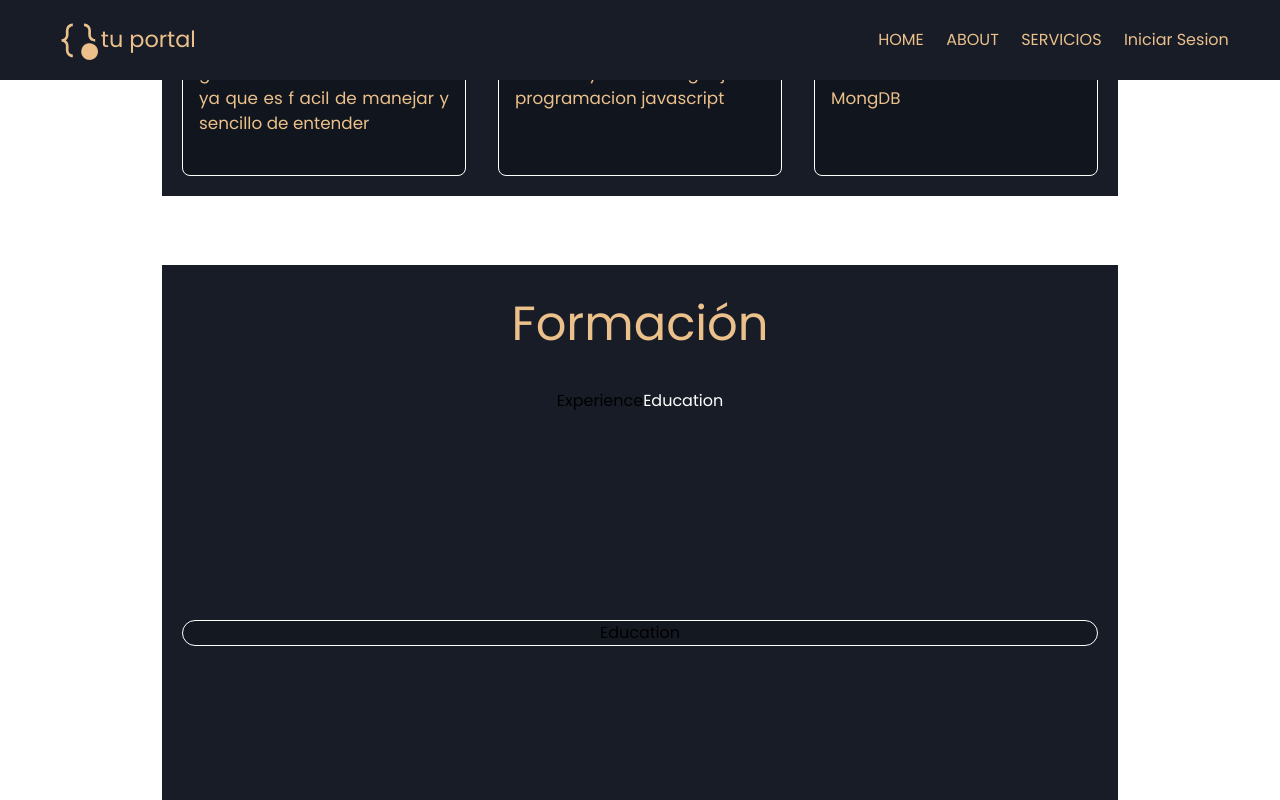
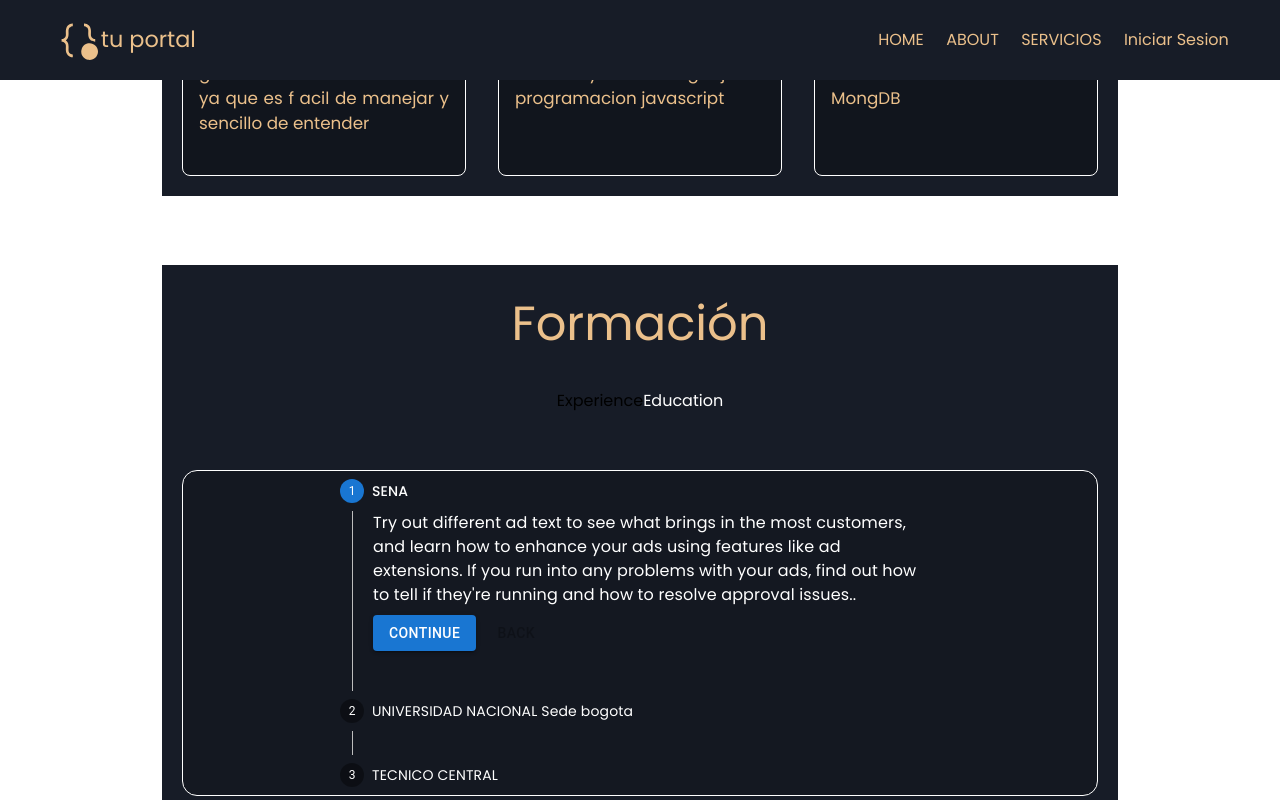
Before and after one commit to AlexSuarezRodriguez/you_portal, a React (Create React App) app: page / in a window 1280 px wide. Both pictures are taken after a click on the element "Education". Shown: the part 1767-2567 px from the top of the page. Built offline with nearby package versions, Linux system fonts and the light colour scheme; no server answers; a web font is replaced by a local one.

Commit message:
component Experience and education wth props

```diff
--- a/src/components/Education/index.jsx
+++ b/src/components/Education/index.jsx
@@ -1,9 +1,83 @@
-import React from 'react';
+/* eslint-disable react/prop-types */
+import * as React from 'react';
+import Box from '@mui/material/Box';
+import Stepper from '@mui/material/Stepper';
+import Step from '@mui/material/Step';
+import StepLabel from '@mui/material/StepLabel';
+import StepContent from '@mui/material/StepContent';
+import Button from '@mui/material/Button';
+import Typography from '@mui/material/Typography';
 
-function Education() {
+export default function VerticalLinearStepper({ formation }) {
+  const [activeStep, setActiveStep] = React.useState(0);
+
+  const handleNext = () => {
+    setActiveStep((prevActiveStep) => prevActiveStep + 1);
+  };
+
+  const handleBack = () => {
+    setActiveStep((prevActiveStep) => prevActiveStep - 1);
+  };
+
   return (
-    <div>Education</div>
+    <div style={{ margin: '0 auto' }}>
+      <Box sx={{ maxWidth: 600 }}>
+        <Stepper activeStep={activeStep} orientation="vertical">
+          {formation.map((step, index) => (
+            <Step key={step.label}>
+              <StepLabel
+                optional={
+                  index === 2 ? (
+                    <Typography variant="caption" />
+                  ) : null
+                }
+              >
+                <p style={{ color: 'white' }}>{step.label}</p>
+              </StepLabel>
+              <StepContent>
+                <Typography><p style={{ color: 'white' }}>{step.description}</p></Typography>
+                <Box sx={{ mb: 2 }}>
+                  <div>
+                    {
+                    activeStep === 2
+                      ? (
+                        <Button
+                          disabled={index === 0}
+                          onClick={handleBack}
+                          sx={{ mt: 1, mr: 1 }}
+                        >
+                          Back
+                        </Button>
+                      )
+                      : (
+                        <>
+                          <Button
+                            variant="contained"
+                            onClick={handleNext}
+                            sx={{ mt: 1, mr: 1 }}
+                          >
+                            {index === formation.length - 1
+                              ? null
+                              : 'Continue'}
+                          </Button>
+                          <Button
+                            disabled={index === 0}
+                            onClick={handleBack}
+                            sx={{ mt: 1, mr: 1 }}
+                          >
+                            Back
+                          </Button>
+                        </>
+                      )
+                  }
+                  </div>
+                </Box>
+              </StepContent>
+            </Step>
+          ))}
+        </Stepper>
+      </Box>
+
+    </div>
   );
 }
-
-export default Education;
--- a/src/components/Experience/index.jsx
+++ b/src/components/Experience/index.jsx
@@ -1,3 +1,4 @@
+/* eslint-disable react/prop-types */
 import * as React from 'react';
 import Box from '@mui/material/Box';
 import Stepper from '@mui/material/Stepper';
@@ -7,27 +8,7 @@ import StepContent from '@mui/material/StepContent';
 import Button from '@mui/material/Button';
 import Typography from '@mui/material/Typography';
 
-export default function VerticalLinearStepper() {
-  const steps = [
-    {
-      label: 'SENA',
-      description: `For each ad campaign that you create, you can control how much
-                you're willing to spend on clicks and conversions, which networks
-                and geographical locations you want your ads to show on, and more.`,
-    },
-    {
-      label: 'UNIVERSIDAD NACIONAL',
-      description:
-        'An ad group contains one or more ads which target a shared set of keywords.',
-    },
-    {
-      label: 'TECNICO',
-      description: `Try out different ad text to see what brings in the most customers,
-                and learn how to enhance your ads using features like ad extensions.
-                If you run into any problems with your ads, find out how to tell if
-                they're running and how to resolve approval issues.`,
-    },
-  ];
+export default function VerticalLinearStepper({ experienceJob }) {
   const [activeStep, setActiveStep] = React.useState(0);
 
   const handleNext = () => {
@@ -38,15 +19,11 @@ export default function VerticalLinearStepper() {
     setActiveStep((prevActiveStep) => prevActiveStep - 1);
   };
 
-  const handleReset = () => {
-    setActiveStep(0);
-  };
-
   return (
     <div style={{ margin: '0 auto' }}>
       <Box sx={{ maxWidth: 600 }}>
         <Stepper activeStep={activeStep} orientation="vertical">
-          {steps.map((step, index) => (
+          {experienceJob.map((step, index) => (
             <Step key={step.label}>
               <StepLabel
                 optional={
@@ -79,12 +56,8 @@ export default function VerticalLinearStepper() {
                             onClick={handleNext}
                             sx={{ mt: 1, mr: 1 }}
                           >
-                            {index === steps.length - 1
-                              ? (
-                                <Button onClick={handleReset} sx={{ mt: 1, mr: 1 }}>
-                                  Reset
-                                </Button>
-                              )
+                            {index === experienceJob.length - 1
+                              ? null
                               : 'Continue'}
                           </Button>
                           <Button
--- a/src/components/Formation/index.jsx
+++ b/src/components/Formation/index.jsx
@@ -1,3 +1,4 @@
+/* eslint-disable react/prop-types */
 /* eslint-disable jsx-a11y/click-events-have-key-events */
 /* eslint-disable jsx-a11y/no-noninteractive-element-interactions */
 import React, { useState } from 'react';
@@ -10,7 +11,7 @@ import {
   ContactTaget,
 } from './Formation.elements';
 
-function Formation() {
+function Formation({ formation, experienceJob }) {
   const [view, setView] = useState('Experience');
   return (
     <ContactContainer id="about">
@@ -33,7 +34,7 @@ function Formation() {
           </h3>
         </div>
         <ContactTaget>
-          {view === 'Experience' ? <Experience /> : <Education />}
+          {view === 'Experience' ? <Experience experienceJob={experienceJob} /> : <Education formation={formation} />}
 
         </ContactTaget>
       </ContactWrapper>
--- a/src/components/steps/Confirmation.jsx
+++ b/src/components/steps/Confirmation.jsx
@@ -2,18 +2,49 @@ import { useStepperContext } from '../../context/StepperContext';
 
 export default function Final() {
   const { userData } = useStepperContext();
-  const array = Object.keys(userData);
+  console.log('userData', userData);
+  function formation(objerDormation) {
+    // const arrayFormation= object.keys()
+    return objerDormation.map((element) => (
+      <>
+        {Object.keys(element).map((infAcadenmic, key) => (
+          // eslint-disable-next-line react/jsx-props-no-spreading
+          <p {...key}>
+            <strong>{infAcadenmic}</strong>
+            :
+            {' '}
+            {(element[infAcadenmic])}
+          </p>
+        ))}
+      </>
+    ));
+  }
   return (
     <div className="container md:mt-10">
-      <div className="flex flex-col items-center">
-        <div className="wrapper">
-          {
-          array.map((element) => <p key={element}>{(userData[element])}</p>)
-        }
+      <div className="flex flex-col">
+        <div>
+          <div className="flex flex-col items-start">
+            {
+            Object.keys(userData).map((element) => (element === 'formation'
+              ? formation(userData[element])
+              : (
+                <p key={element}>
+                  <strong>{element}</strong>
+                  :
+                  {' '}
+                  {(userData[element])}
+                </p>
+              )))
+          }
+          </div>
+
         </div>
-
-        <div className="mt-3 text-xl font-semibold uppercase text-green-500">
-          Valida la informacion
+        <hr />
+        <br />
+        <div clasName="flex items-center">
+          <div className="mt-3 text-xl flex items-center font-semibold uppercase text-green-500">
+            Valida la informacion
+          </div>
         </div>
         <div className="text-lg font-semibold text-gray-500">
           verifica tus datos ya que son de vital importancia para nosotros!
--- a/src/components/steps/FormationAcademic.jsx
+++ b/src/components/steps/FormationAcademic.jsx
@@ -13,6 +13,7 @@ function FormSchool({ onHandleSubmit }) {
 
   const handelSubmit = (e) => {
     e.preventDefault();
+    alert('se a agregado una formacion academica');
     onHandleSubmit(school);
   };
 
@@ -58,20 +59,52 @@ export default function Account() {
 
   const handleSubmit = (school) => {
     const data = [...schools, school];
-    console.log(data);
+    console.log('esto es data', data);
     setSchools(data);
   };
-
+  console.log('esto es userData', userData);
   useEffect(() => {
-    setUserData({ ...userData, formation: [schools] });
+    setUserData({ ...userData, formation: schools });
   }, [schools]);
   return (
     <div>
-      {/* Cada vez que le den click al boton agregar metes elc omponente */}
-      <FormSchool onHandleSubmit={handleSubmit} userData={userData} />
-
-      {/* sera que requiere un boton */}
-      {/* aqui no va el boton */}
+      <FormSchool onHandleSubmit={handleSubmit} />
     </div>
   );
 }
+
+// import React from "react";
+
+// const inputSchema = {
+//   label: "skills",
+//   Type: "input",
+//   placeholder: "dime tu skill",
+//   onChange: (e, key) => console.log("string from", key, e.target.value)
+// };
+
+// const initialSchema = [inputSchema];
+
+// const Form = () => {
+//   const [schema, setSchema] = React.useState(initialSchema);
+//   const handleAddMoreSkills = () => setSchema([...schema, inputSchema]);
+//   return (
+//     <>
+//       <form>
+//         {schema.map(({ label, Type, placeholder, onChange }, key) => {
+//           return (
+//             <div {...key}>
+//               <h2>{label}</h2>
+//               <Type
+//                 placeholder={placeholder}
+//                 onChange={(e) => onChange(e, key)}
+//               />
+//             </div>
+//           );
+//         })}
+//       </form>
+//       <button onClick={handleAddMoreSkills}>add more skills</button>
+//     </>
+//   );
+// };
+
+// export default Form;
--- a/src/page/HomePage/db.json
+++ b/src/page/HomePage/db.json
@@ -12,5 +12,35 @@
   "ubication":"Bogota D.C - Colombia",
   "facebook":"https://es-la.facebook.com/",
   "github":"https://github.com/",
-  "numberContact":"+573242587573"
+  "numberContact":"+573242587573",
+  "formation":[
+    {
+      "label": "SENA",
+      "description": "Try out different ad text to see what brings in the most customers, and learn how to enhance your ads using features like ad extensions. If you run into any problems with your ads, find out how to tell if they're running and how to resolve approval issues.."
+    },
+    {
+      "label": "UNIVERSIDAD NACIONAL Sede bogota",
+      "description":
+        "For each ad campaign that you create, you can control how much you're willing to spend on clicks and conversions, which networks and geographical locations you want your ads to show on, and more."
+    },
+    {
+      "label": "TECNICO  CENTRAL",
+      "description": "An ad group contains one or more ads which target a shared set of keywords."
+    }
+  ],
+  "experienceJob":[
+    {
+      "label": "MAKE IT REAL",
+      "description": "For each ad campaign that you create, you can control how much you're willing to spend on clicks and conversions, which networks and geographical locations you want your ads to show on, and more."
+    },
+    {
+      "label": "HABI",
+      "description":
+        "An ad group contains one or more ads which target a shared set of keywords."
+    },
+    {
+      "label": "ACCENTURE",
+      "description": "Try out different ad text to see what brings in the most customers, and learn how to enhance your ads using features like ad extensions. If you run into any problems with your ads, find out how to tell if they're running and how to resolve approval issues.."
+    }
+  ]
 }
--- a/src/page/HomePage/index.jsx
+++ b/src/page/HomePage/index.jsx
@@ -24,9 +24,11 @@ function Homepage() {
     back,
     email,
     ubication,
+    formation,
+    experienceJob,
   } = data;
   const { loading } = useAuth();
-
+  console.log(formation);
   if (loading) return <h1>Cargando</h1>;
   return (
     <div style={{ heigth: '100vh' }}>
@@ -50,7 +52,10 @@ function Homepage() {
         front={front}
         back={back}
       />
-      <Formation />
+      <Formation
+        formation={formation}
+        experienceJob={experienceJob}
+      />
       <Contact
         email={email}
         ubication={ubication}
```
